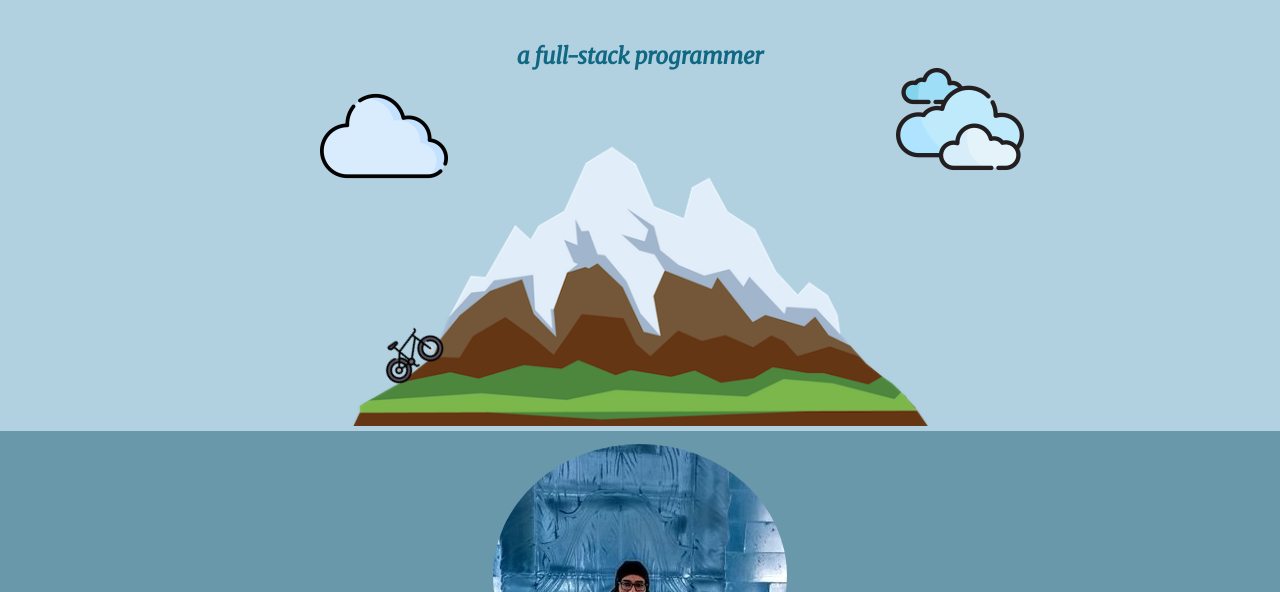
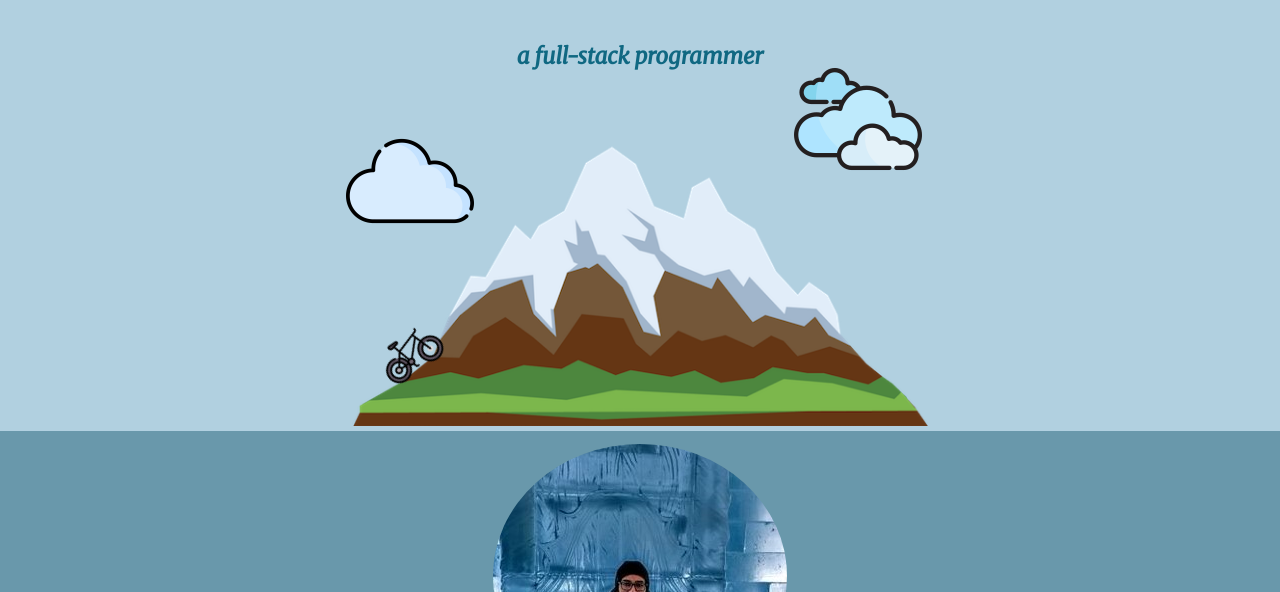
Before and after one commit to Abraham2201/Personal_site, a plain HTML site: page index.html in a window 1280 px wide. Shown: the part 208-800 px from the top of the page. Drawn offline with Linux system fonts and the light colour scheme.

Commit message:
Update styles.css

```diff
--- a/css/styles.css
+++ b/css/styles.css
@@ -72,15 +72,15 @@ a {
 .top_cloud {
   position: absolute;
   top: -8%;
-  right: 20%;
+  right: 28%;
   max-width: 10%;
   height: auto;
 }
 
 .bottom_cloud {
   position: absolute;
-  top: -10px;
-  left: 25%;
+  top: 10%;
+  left: 27%;
   max-width: 10%;
   height: auto;
 }
```
